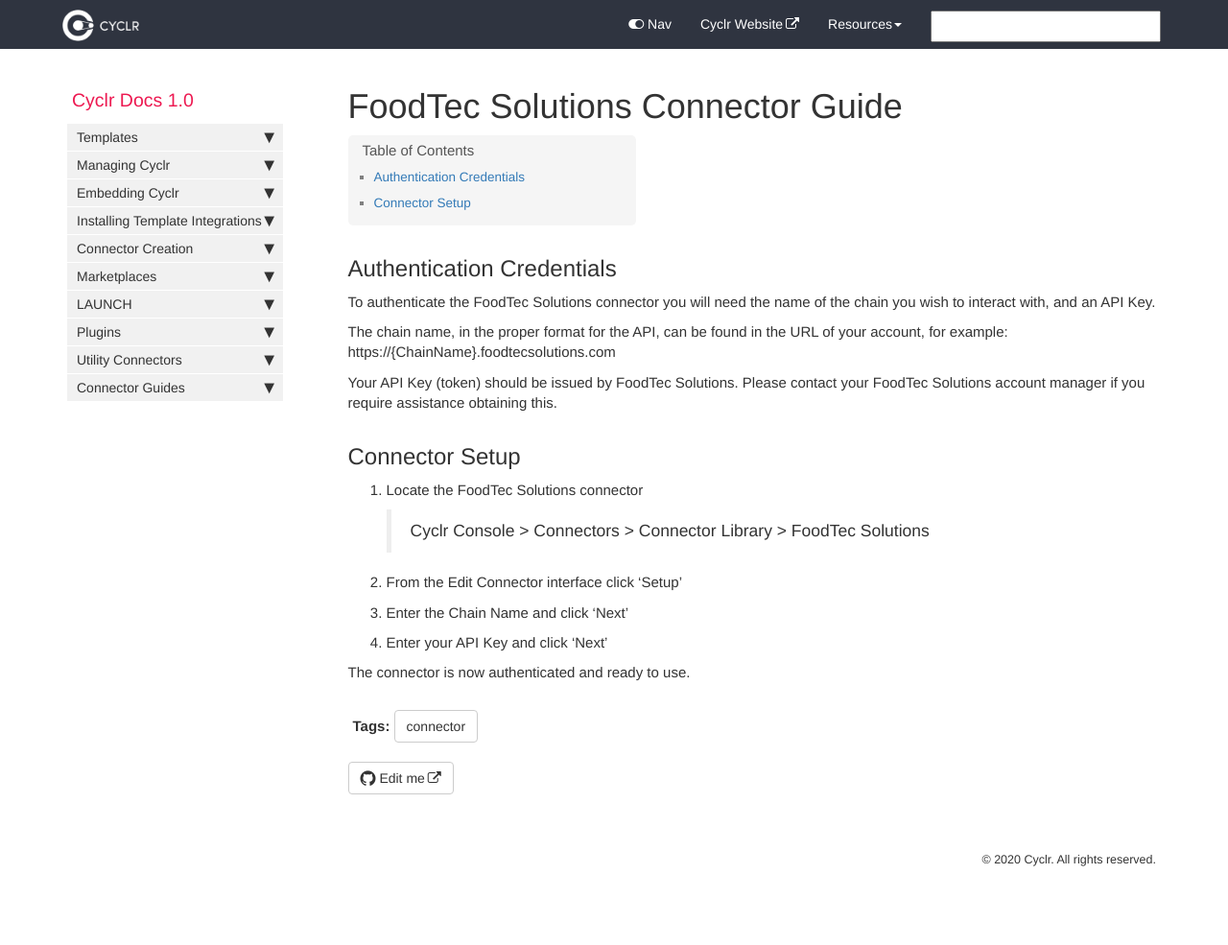
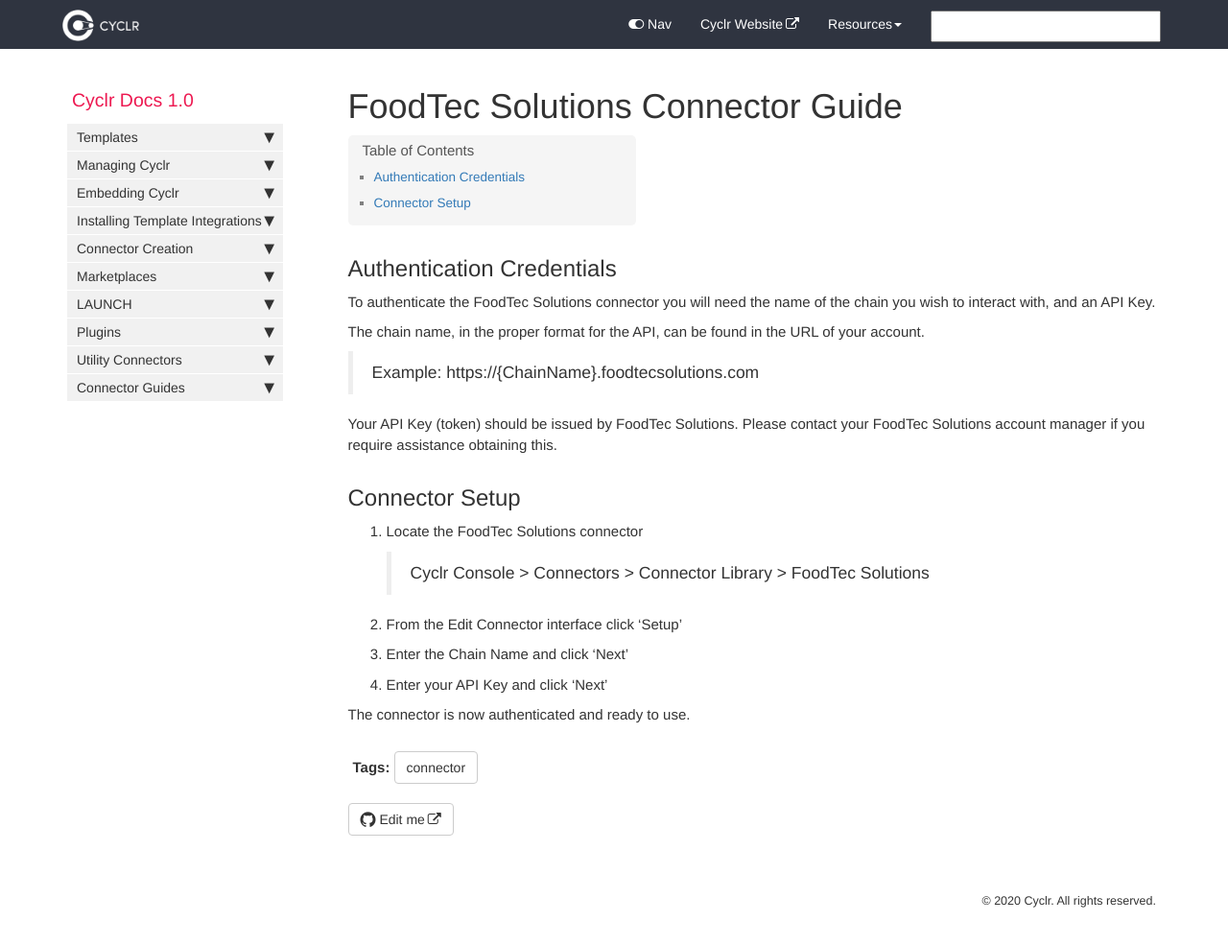
Before and after one commit to sneakysneak/docs, a Jekyll site: the page built from pages/connector-authentication/foodtec_docs.md, in a window 1280 px wide and 1009 px high. Shown: the top 985 px of the window at 96% size. Built offline with Jekyll 4.4.1, drawn with Linux system fonts in a browser that asks for light colours; nearby versions of some CDN libraries; comment, search, counter and statistics services are not loaded.

Commit message:
formatted foodtec docs

```diff
--- a/pages/connector-authentication/foodtec_docs.md
+++ b/pages/connector-authentication/foodtec_docs.md
@@ -9,7 +9,9 @@ tags: [connector]
 
 To authenticate the FoodTec Solutions connector you will need the name of the chain you wish to interact with, and an API Key.
 
-The chain name, in the proper format for the API, can be found in the URL of your account, for example: https://{ChainName}.foodtecsolutions<span></span>.com
+The chain name, in the proper format for the API, can be found in the URL of your account.
+
+  > Example: https://{ChainName}.foodtecsolutions<span></span>.com
 
 Your API Key (token) should be issued by FoodTec Solutions. Please contact your FoodTec Solutions account manager if you require assistance obtaining this.
 
```
